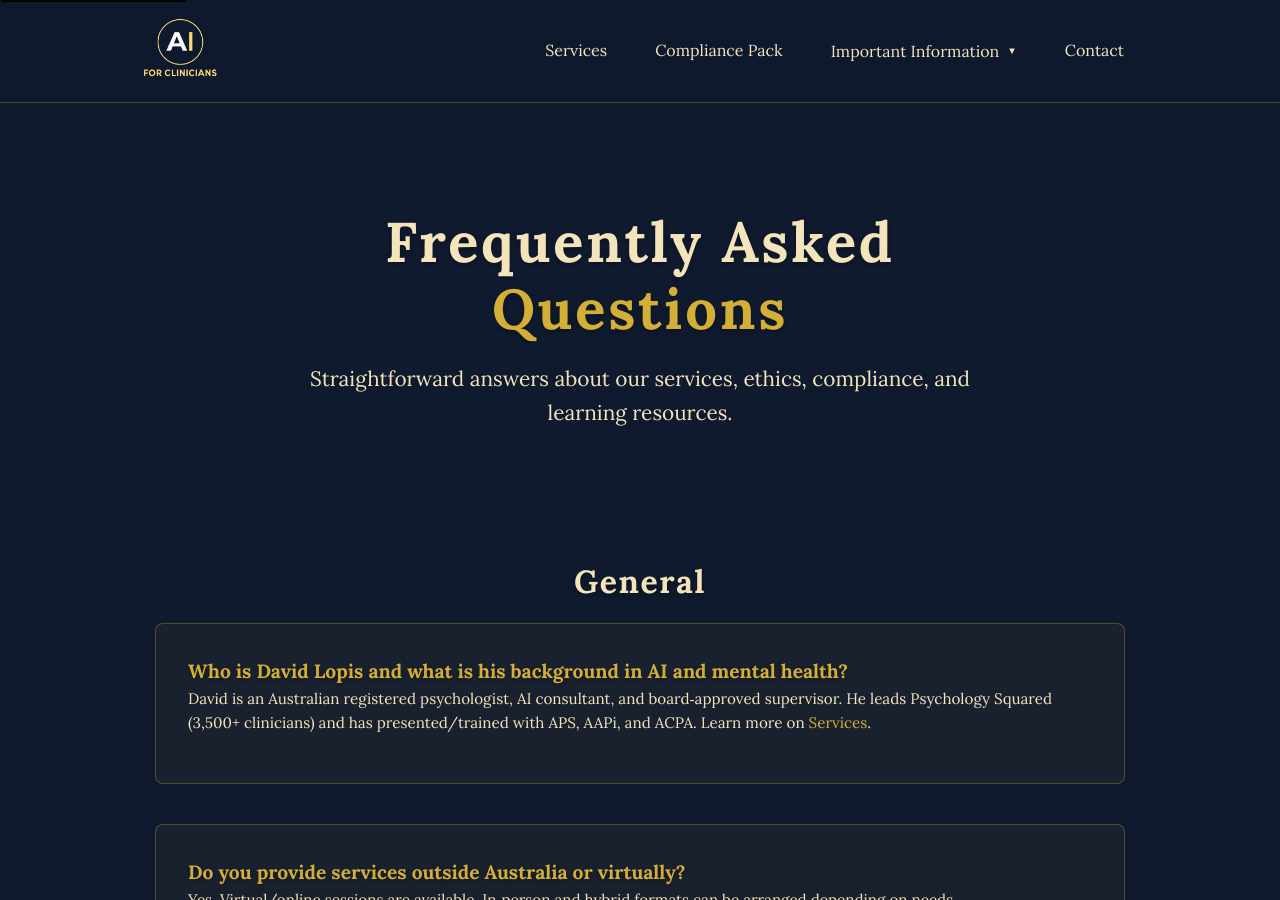
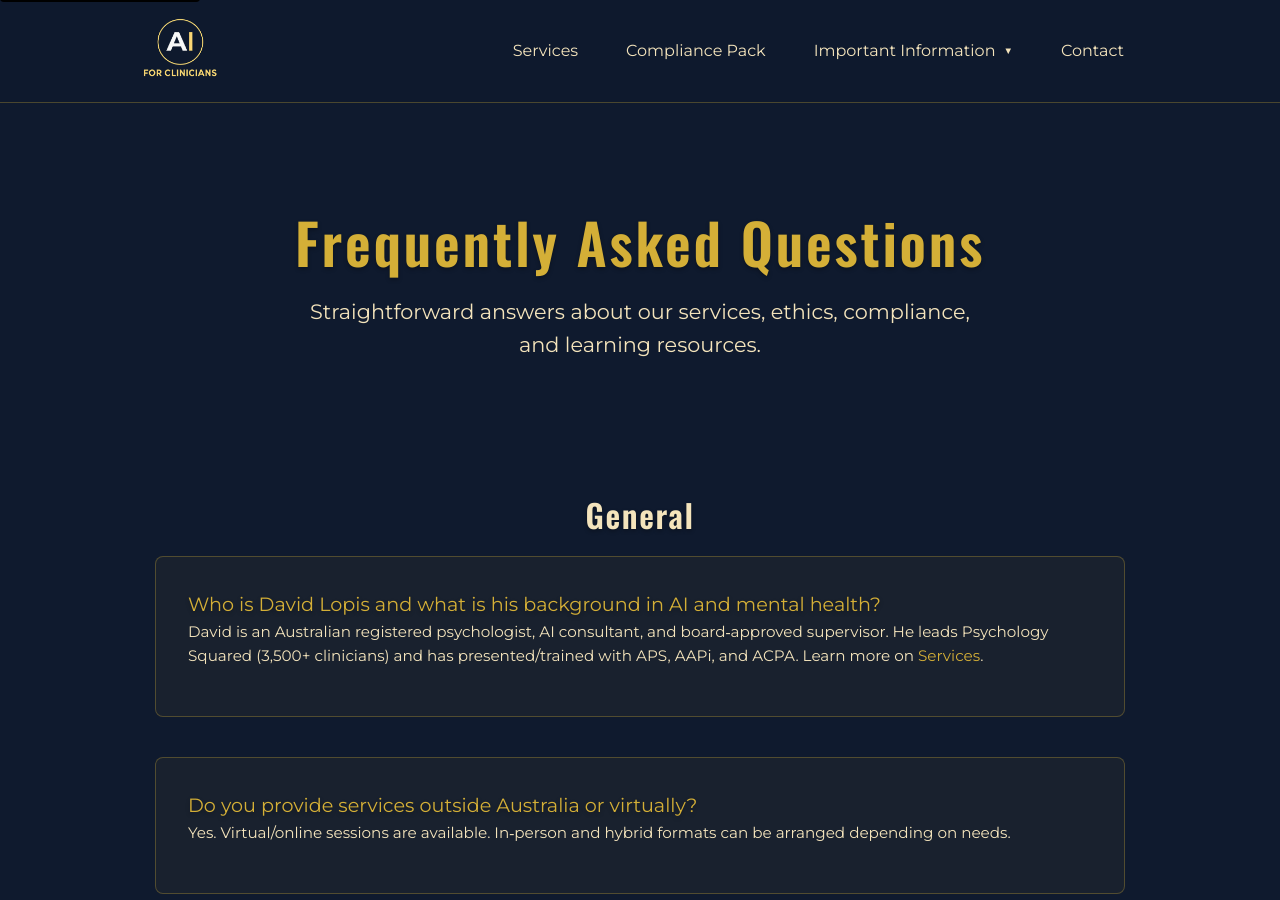
Before and after one commit to keisler-au/aiforclin, a Jekyll site: the page built from faq/index.html, in a window 1280 px wide and 900 px high. Built offline with Jekyll 4.4.1, drawn with Linux system fonts in a browser that asks for light colours.

Commit message:
font changes

```diff
--- a/_layouts/default.html
+++ b/_layouts/default.html
@@ -13,10 +13,8 @@
 
     <link rel="preconnect" href="https://fonts.gstatic.com" crossorigin />
     <link rel="preconnect" href="https://fonts.googleapis.com" />
-    <link
-      href="https://fonts.googleapis.com/css2?family=Lora:wght@400;700&display=swap"
-      rel="stylesheet"
-    />
+    <link href="https://fonts.googleapis.com/css2?family=Oswald:wght@400;600&family=Montserrat:wght@400;600&display=swap" rel="stylesheet">
+
     <link
       rel="stylesheet"
       href="{{ '/assets/css/style.css' | relative_url }}"
--- a/assets/css/style.css
+++ b/assets/css/style.css
@@ -16,7 +16,8 @@
     --buy-green-dark: #16a34a;
     --buy-green-shadow: rgba(34, 197, 94, 0.35);
     --transition: all 0.3s ease;
-    --font-family: 'Lora', serif;
+    --header-font-family: 'Oswald', serif;
+    --text-font-family: 'Montserrat', serif;
     --spacing-xs: 10px;
     --spacing-sm: 15px;
     --spacing-md: 20px;
@@ -42,13 +43,19 @@ html {
 }
 
 body {
-    font-family: var(--font-family);
+    font-family: var(--text-font-family);
+    font-weight: 400;
     line-height: 1.6;
     color: var(--text-primary);
     background: var(--navy-deepest);
     min-height: 100vh;
     display: flex;
     flex-direction: column;
+}
+
+h1, h2 {
+    font-family: var(--header-font-family);
+    font-weight: 600;
 }
 
 .skip-link {
@@ -108,7 +115,6 @@ body {
 .nav-link {
     color: var(--text-secondary);
     text-decoration: none;
-    font-weight: 400;
     padding: 0.5rem 1rem;
     border-radius: 30px;
     transition: var(--transition);
@@ -272,7 +278,6 @@ body {
 
 .main-title {
     font-size: clamp(2.2rem, 5vw, 3.5rem);
-    font-weight: 700;
     margin-bottom: 1.25rem;
     color: var(--primary-gold);
     text-shadow: 0 2px 4px rgba(0, 0, 0, 0.3);
@@ -287,7 +292,6 @@ body {
 .main-subtitle {
     font-size: 1.3rem;
     color: var(--text-secondary);
-    font-weight: 400;
     margin-bottom: 0.625rem;
 }
 
@@ -325,7 +329,6 @@ body {
     color: var(--text-secondary);
     text-decoration: none;
     border-radius: 30px;
-    font-weight: 400;
     font-size: 0.95rem;
     text-align: center;
     white-space: nowrap;
@@ -351,7 +354,6 @@ body {
     padding: 1.5rem 2rem;
     color: var(--primary-gold);
     text-decoration: none;
-    font-weight: 700;
     font-size: 1.1rem;
     transition: var(--transition);
     position: relative;
@@ -417,7 +419,6 @@ body {
 .content-info-header,
 .content-info-header-alt {
     font-size: 1.8rem;
-    font-weight: 700;
     color: var(--primary-gold);
     text-shadow: 0 2px 4px rgba(0, 0, 0, 0.3);
 }
@@ -444,7 +445,6 @@ body {
 
 .section-title {
     font-size: clamp(2rem, 4vw, 3rem);
-    font-weight: 700;
     text-align: center;
     margin-bottom: 1rem;
     color: var(--text-secondary);
@@ -594,7 +594,6 @@ body {
 }
 
 .event-title {
-    font-weight: 700;
     color: var(--text-secondary);
     margin-bottom: 0.5rem;
 }
@@ -640,7 +639,6 @@ body {
 .form-label {
     display: block;
     color: var(--text-secondary);
-    font-weight: 600;
     margin-bottom: 0.5rem;
 }
 
@@ -652,7 +650,6 @@ body {
     border-radius: 0.5rem;
     padding: 1rem;
     color: var(--text-secondary);
-    font-family: 'Lora', serif;
     font-size: 1rem;
     transition: var(--transition);
 }
@@ -683,7 +680,6 @@ body {
 .media-link {
     color: var(--primary-gold);
     text-decoration: none;
-    font-weight: 600;
     transition: var(--transition);
 }
 
@@ -720,18 +716,17 @@ body {
 .fs-11 { font-size: 1.1rem; }
 .fs-13 { font-size: 1.3rem; }
 .fs-15 { font-size: 1.5rem; }
-.fw-400 { font-weight: 400; }
 .italic { font-style: italic; }
 
 .list-unstyled { list-style: none; }
 
-.hero-cta-subtitle { font-weight: 400; font-size: 0.9rem;}
+.hero-cta-subtitle { font-size: 0.9rem;}
 
 .row-between { display: flex; justify-content: space-between; align-items: center; padding: 1rem 0; }
 .row-divider { border-bottom: 1px solid var(--border-color); }
-.price { font-size: 1.3rem; font-weight: 600; color: var(--primary-gold); }
-.price-lg { font-size: 2rem; font-weight: 700; color: var(--primary-gold); }
-.price-range { font-size: 1.75rem; font-weight: 700; color: var(--primary-gold); }
+.price { font-size: 1.3rem; color: var(--primary-gold); }
+.price-lg { font-size: 2rem; color: var(--primary-gold); }
+.price-range { font-size: 1.75rem; color: var(--primary-gold); }
 .subtitle-muted { color: var(--text-muted); font-size: 0.9rem; margin: 0; }
 .auto-grid-300 { display: grid; grid-template-columns: repeat(auto-fit, minmax(180px, 1fr)); gap: 2rem; }
 
@@ -756,8 +751,7 @@ body {
 .form-group label {
     display: block;
     margin-bottom: 8px;
-    color: #f6e05e;
-    font-weight: bold;
+    color: var(--primary-gold);
 }
 
 .form-group input,
@@ -959,7 +953,6 @@ body {
 .pricing-card-header {
     color: var(--primary-gold);
     font-size: 1.4rem;
-    font-weight: 600;
     margin-bottom: 1rem;
 }
 
@@ -1095,7 +1088,6 @@ body {
     padding: var(--spacing-xs) var(--spacing-md);
     border-radius: 25px;
     text-decoration: none;
-    font-weight: 600;
     font-size: 0.9rem;
     transition: var(--transition);
     display: inline-block;
@@ -1119,7 +1111,6 @@ body {
 
 .card-title {
     font-size: 1.125rem;
-    font-weight: 700;
     color: var(--primary-gold);
     letter-spacing: 0.025em;
     margin-bottom: 1rem;
@@ -1148,7 +1139,6 @@ body {
     color: var(--primary-gold);
     cursor: pointer;
     font-size: 0.875rem;
-    font-weight: 500;
     font-family: inherit;
     transition: var(--transition);
     text-decoration: none;
@@ -1189,9 +1179,8 @@ body {
 
 .text-muted { color: var(--text-muted); }
 .text-secondary { color: var(--text-secondary); }
-.font-medium { font-weight: 500; }
 .text-sm { font-size: 0.875rem; }
-.text-lg { font-size: 1.125rem; font-weight: 700; }
+.text-lg { font-size: 1.125rem; }
 .leading-relaxed { line-height: 1.625; }
 
 .mb-4 { margin-bottom: 1rem; }
--- a/faq/index.html
+++ b/faq/index.html
@@ -20,8 +20,8 @@ subnav:
 <!-- Header -->
 <header class="title-container">
   <div class="title-content title-content-centered">
-    <h1 class="main-title main-title-accent">
-      Frequently Asked <span class="main-title">Questions</span>
+    <h1 class="main-title">
+      Frequently Asked Questions
     </h1>
     <p class="main-subtitle">
       Straightforward answers about our services, ethics, compliance, and
```
